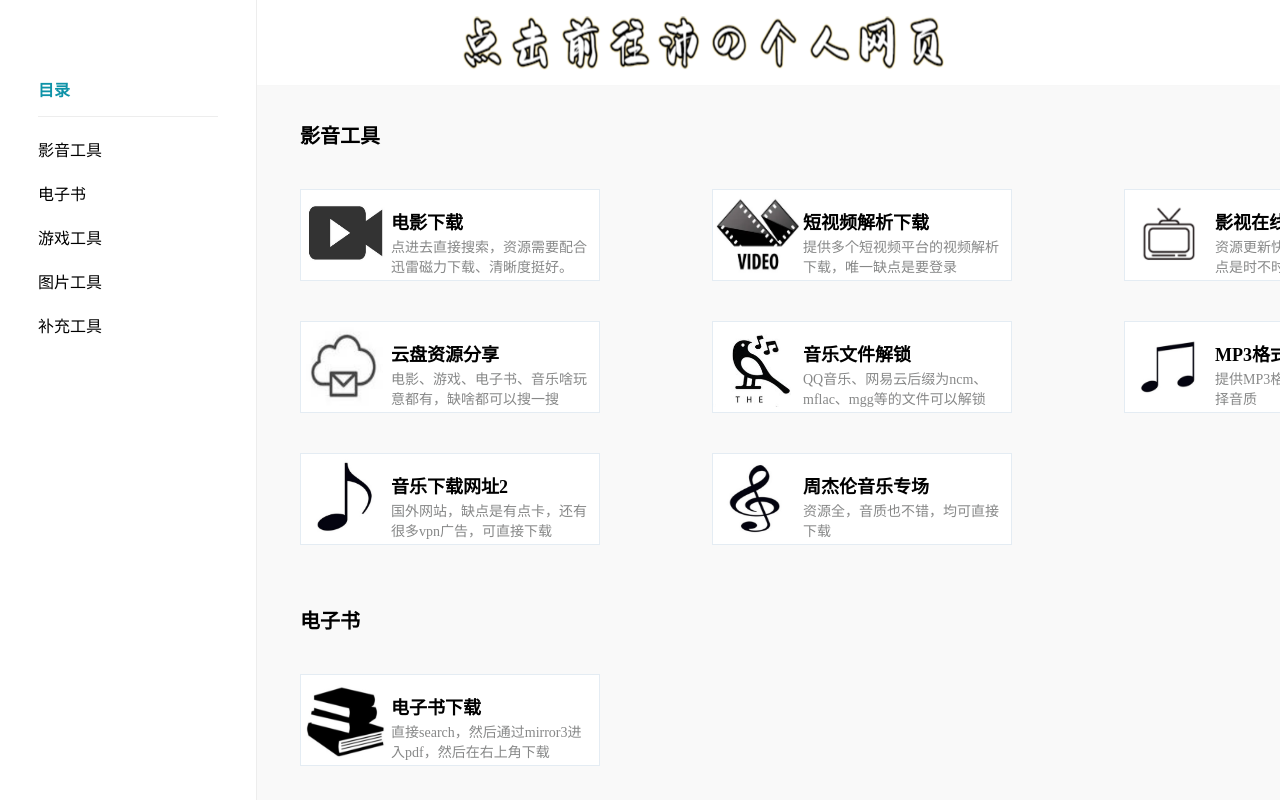
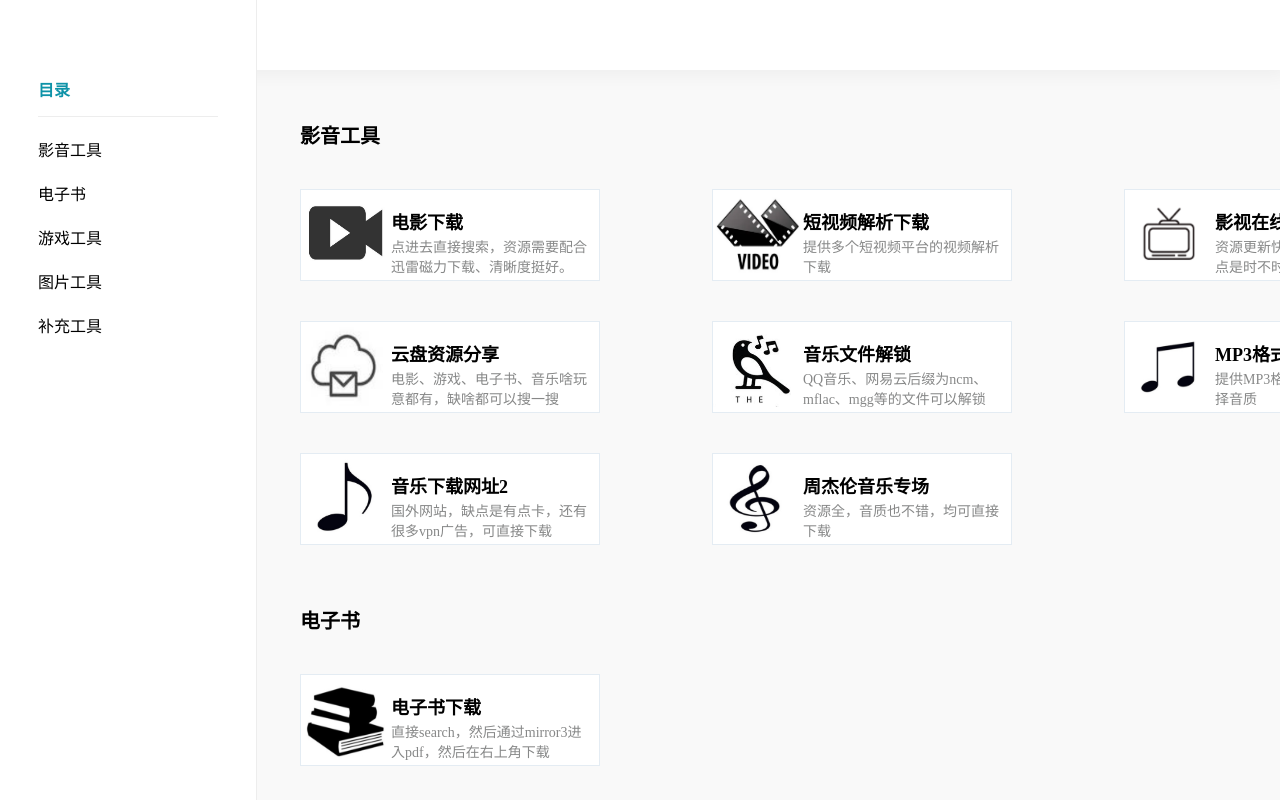
Before and after one commit to peipei2/re01, a plain HTML site: page index.html in a window 1280 px wide. Shown: the top 800 px of the page. Drawn offline with Linux system fonts and the light colour scheme.

Commit message:
Update index.html

```diff
--- a/index.html
+++ b/index.html
@@ -59,7 +59,7 @@
 	<body bgcolor="#f9f9f9" style="width: 100%;">
 
 		<!-- 头部div -->
-		<a href="xcsharp_resume.html"><div id="shijie" style="background-color: white;
+		<a href=""><div id="shijie" style="background-color: white;
 		box-shadow:0 5px 20px rgb(0 0 0 / 5%);
 		width: 100%;
 		height: 70px;
@@ -67,7 +67,7 @@
 		top: 0px;
 		z-index: 1;">
 			<!-- 这里放个超链接去个人网页 -->
-			<img src="图片/标题.png" height="80px" width="100%" style="position: absolute;top: 5px;left: 0px;" >
+
 		</div>
 		</a>
 
@@ -120,11 +120,11 @@
 				</div>
 
 			</a>
-			<a href="http://www.tiantianjiexi.com/" style="text-decoration: none; color: black;" target="_blank">
+			<a href="https://bilibili.iiilab.com/" style="text-decoration: none; color: black;" target="_blank">
 			<div class = "box" id="box3">
 				<img src="图片/图标1.png" class="logo">
 				<p style="font-weight: 600;font-size: 18px; margin-bottom: 0px;">短视频解析下载</p>
-				<p style="font-size: 14px; margin-right: 6px;margin-top: 2px;color: #878888;">提供多个短视频平台的视频解析下载，唯一缺点是要登录</p>
+				<p style="font-size: 14px; margin-right: 6px;margin-top: 2px;color: #878888;">提供多个短视频平台的视频解析下载</p>
 			</div>
 			</a>
 
```
